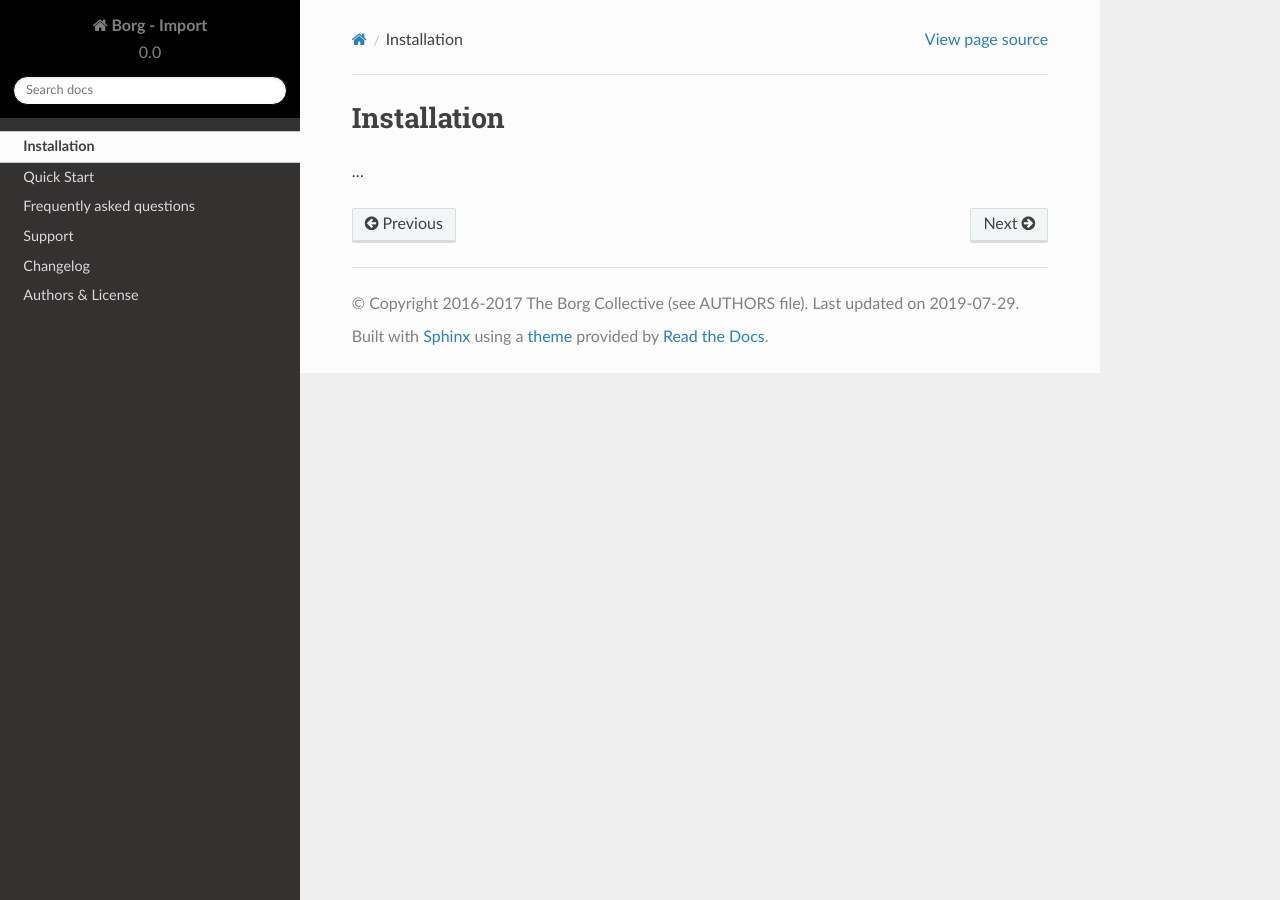
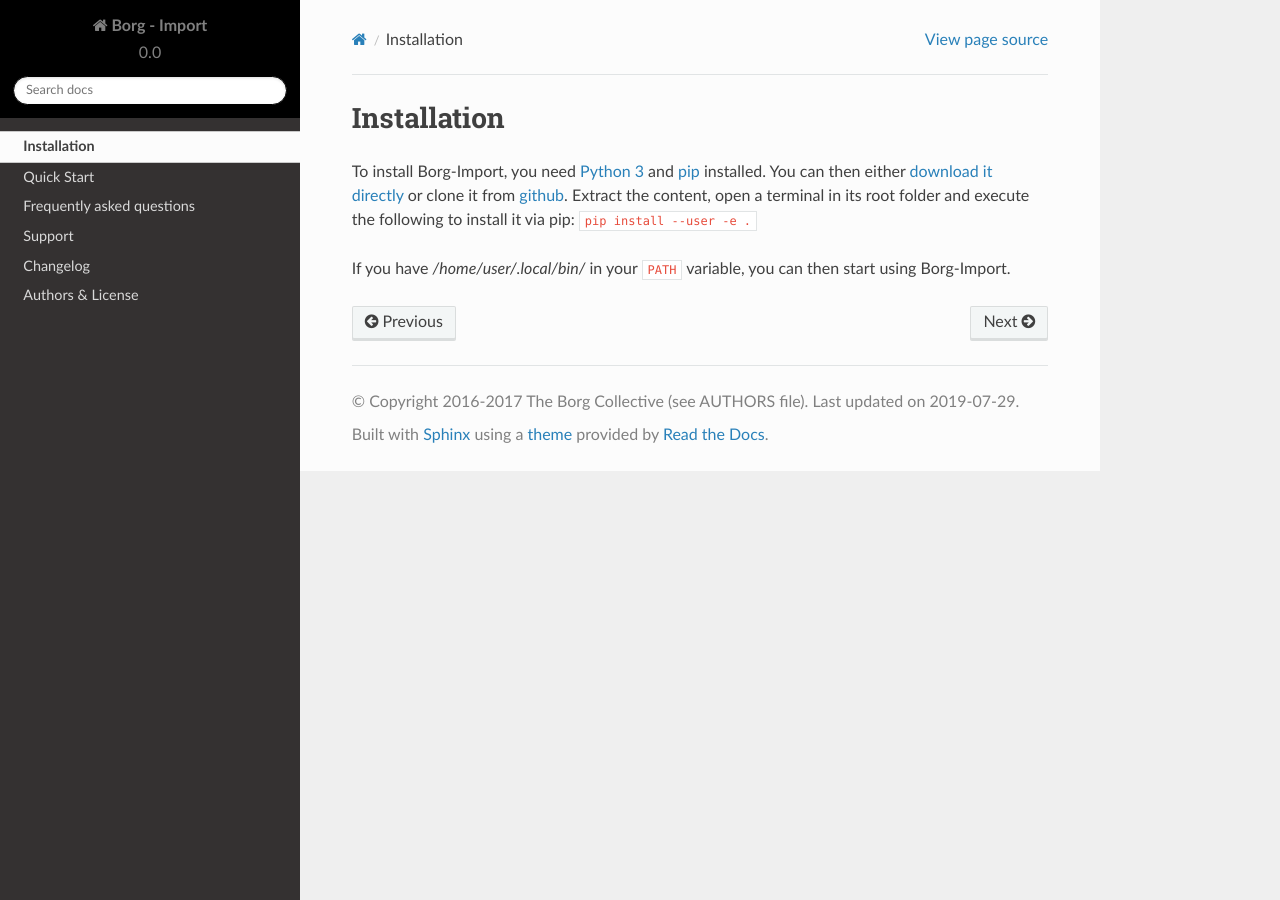
Before and after one commit to borgbackup/borg-import, a Sphinx documentation site: the page built from docs/installation.rst, in a window 1280 px wide. Built offline with Sphinx 7.4.7 and the Read the Docs theme 2.0.0, drawn with Linux system fonts in a browser that asks for light colours; pages that are not in the unit, such as notebooks, are missing from menus.

Commit message:
Improve documentation (installation, env variable, faq)
Partly as a result of
https://github.com/borgbackup/borg-import/issues/14.

```diff
--- a/README.rst
+++ b/README.rst
@@ -4,7 +4,8 @@
 borg-import can import backups from some other backup software, currently supported are:
 
 - rsnapshot
-- simple rsync+hardlinks (One folder per archive, using folder mtime)
+- ``rsynchl``: simple rsync+hardlinks (One folder per archive, using folder mtime)
+- Back In Time (through ``rsynchl``)
 - planned: complex rsync+hardlinks (e.g. Multiple hosts, separate backup time)
 
 See ``borg-import -h`` for more information.
--- a/docs/global.rst.inc
+++ b/docs/global.rst.inc
@@ -4,4 +4,6 @@
 .. _github: https://github.com/borgbackup/borg-import
 .. _issue tracker: https://github.com/borgbackup/borg-import/issues
 .. _`Python 3`: https://www.python.org/
+.. _`pip`: https://pip.pypa.io/en/stable/
 .. _virtualenv: https://pypi.python.org/pypi/virtualenv/
+.. _*Back In Time*: https://github.com/bit-team/backintime
--- a/docs/installation.rst
+++ b/docs/installation.rst
@@ -5,4 +5,14 @@
 Installation
 ============
 
-...
+To install |project_name|, you need `Python 3`_ and `pip`_ installed. You
+can then either
+`download it directly
+<https://github.com/borgbackup/borg-import/archive/master.zip>`_
+or clone it from github_.
+Extract the content, open a terminal in its root folder and
+execute the following to install it via pip:
+:code:`pip install --user -e .`
+
+If you have */home/user/.local/bin/* in your ``PATH`` variable,
+you can then start using |project_name|.
--- a/docs/usage.rst
+++ b/docs/usage.rst
@@ -12,6 +12,12 @@
 General
 -------
 
+Note that |project_name| will ask you for your repo's passphrase
+which blocks the import until you enter it. To let |project_name|
+continue automatically, you can pass the environment variable
+*BORG_PASSPHRASE*:
+:code:`BORG_PASSPHRASE=xxxxxx borg-import ....`
+
 .. _rsnapshot:
 
 borg-import rsnapshot
```
Also changed, not shown: docs/faq.rst (+7 -2 lines).
